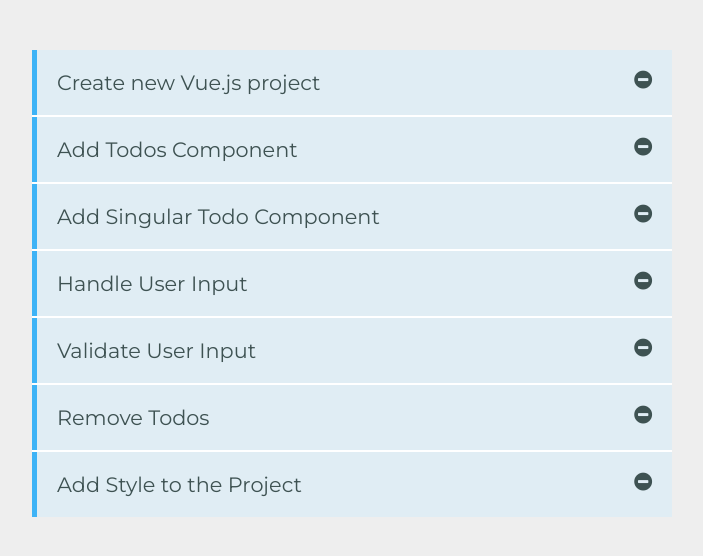
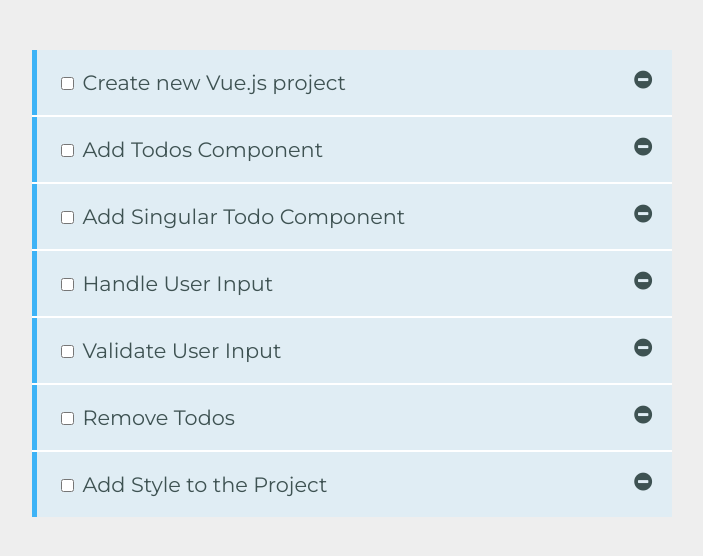
Before and after one commit to andrewr224/too-doo, a Vue app: page / in a window 1280 px wide. Shown: the top 556 px of the page, without its empty margins (288-991 px from the left). Built offline with nearby package versions, Linux system fonts and the light colour scheme; a small style sheet from the web is missing.

Commit message:
Add Singular Todo component :mortar_board:

```diff
--- a/src/App.vue
+++ b/src/App.vue
@@ -17,6 +17,8 @@
 
 <style>
 @import url('https://fonts.googleapis.com/css?family=Montserrat:400,700');
+@import "https://maxcdn.bootstrapcdn.com/font-awesome/4.7.0/css/font-awesome.min.css";
+@import "https://cdn.jsdelivr.net/npm/animate.css@3.5.1";
 
 body {
   background-color: #EEEEEE;
--- /dev/null
+++ b/src/components/Todo.vue
@@ -0,0 +1,46 @@
+<template>
+<div class="todo">
+  <li>
+    <input type="checkbox" v-on:change="markComplete">
+    {{ todo.todo }}
+    <i class="fa fa-minus-circle" v-on:click="remove"></i>
+  </li>
+</div>
+</template>
+
+<script>
+export default {
+  name: "Todo",
+  props: ["todo"],
+  methods: {
+    remove(e) {
+      console.log("remove this item")
+    },
+    markComplete(e) {
+      e.preventDefault()
+
+      console.log("Mark this item as complete")
+    }
+  }
+}
+</script>
+
+<style scoped>
+.todo {
+  padding: 20px;
+  font-size: 1.3em;
+  background-color: #E0EDF4;
+  border-left: 5px solid #3EB3F6;
+  margin-bottom: 2px;
+  color: #3E5252;
+}
+
+i {
+  float: right;
+  cursor: pointer;
+}
+
+.completed {
+  text-decoration: line-through;
+}
+</style>
--- a/src/components/Todos.vue
+++ b/src/components/Todos.vue
@@ -1,21 +1,19 @@
 <template>
-<div class="todos">
-  <div class="holder">
-    <ul>
-      <transition-group name="list" enter-active-class="animated bounceInUp" leave-active-class="animated bounceOutDown">
-        <li v-for="(data, index) in todos" :key="index">
-          {{ data.todo }}
-          <i class="fa fa-minus-circle" v-on:click="remove(index)"></i>
-        </li>
-      </transition-group>
-    </ul>
-  </div>
+<div class="todos holder">
+  <ul :key="todo.id" v-for="todo in todos">
+    <Todo :todo="todo" />
+  </ul>
 </div>
 </template>
 
 <script>
+import Todo from "./Todo"
+
 export default {
   name: "Todos",
+  components: {
+    Todo
+  },
   data() {
     return {
       todos: [
@@ -28,19 +26,12 @@
         { "todo": "Add Style to the Project" }
       ]
     }
-  },
-  methods: {
-    remove(id) {
-      console.log(`Implement a method to remove todo ${id}`)
-    }
   }
 }
 </script>
 
 <!-- Add "scoped" attribute to limit CSS to this component only -->
 <style scoped>
-@import "https://maxcdn.bootstrapcdn.com/font-awesome/4.7.0/css/font-awesome.min.css";
-@import "https://cdn.jsdelivr.net/npm/animate.css@3.5.1";
 
 .holder {
   background: #fff;
@@ -50,15 +41,6 @@
   margin: 0;
   padding: 0;
   list-style-type: none;
-}
-
-ul li {
-  padding: 20px;
-  font-size: 1.3em;
-  background-color: #E0EDF4;
-  border-left: 5px solid #3EB3F6;
-  margin-bottom: 2px;
-  color: #3E5252;
 }
 
 p {
@@ -87,8 +69,4 @@
   padding: 5px;
   margin-top: -20px;
 }
-i {
-  float: right;
-  cursor: pointer;
-}
 </style>
```
